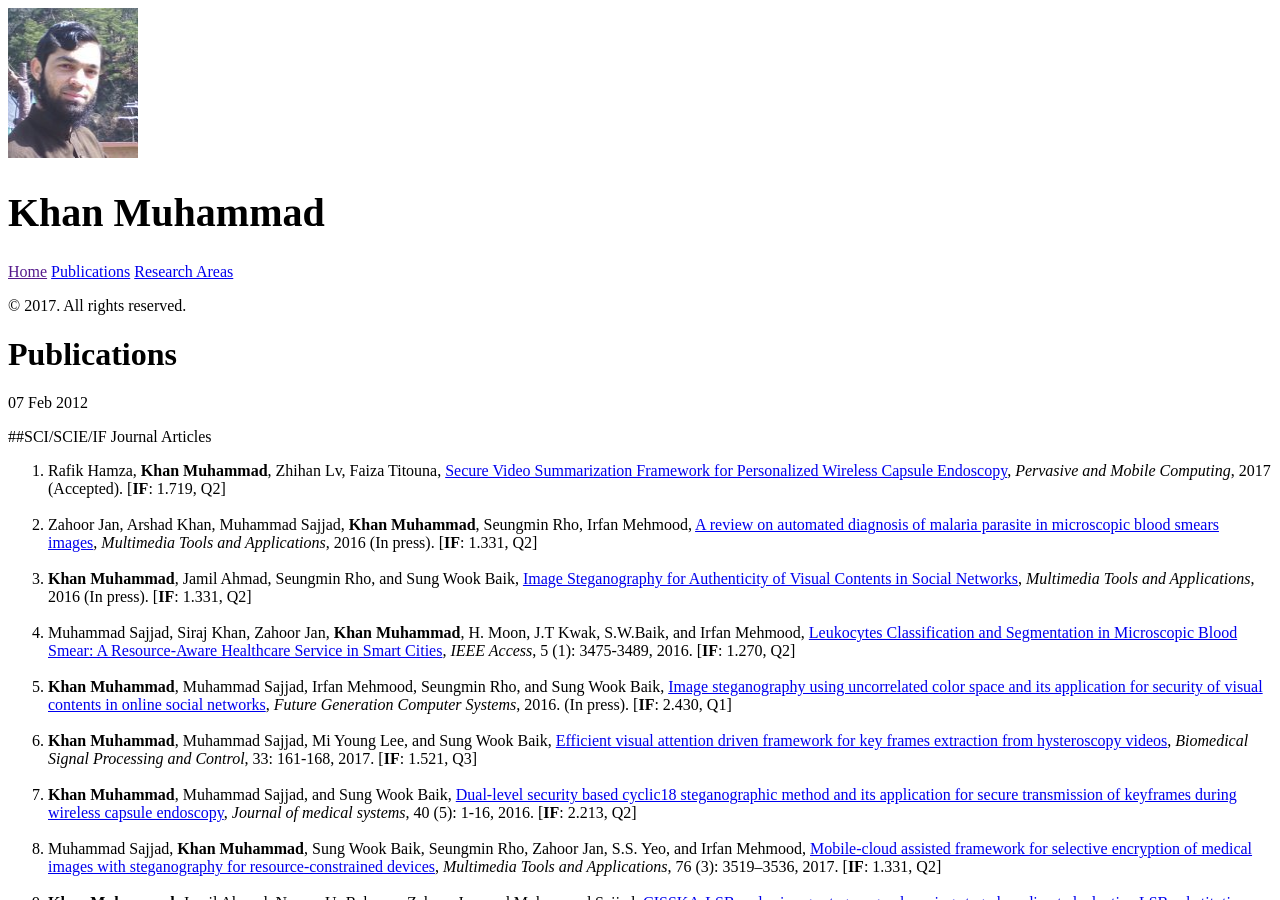
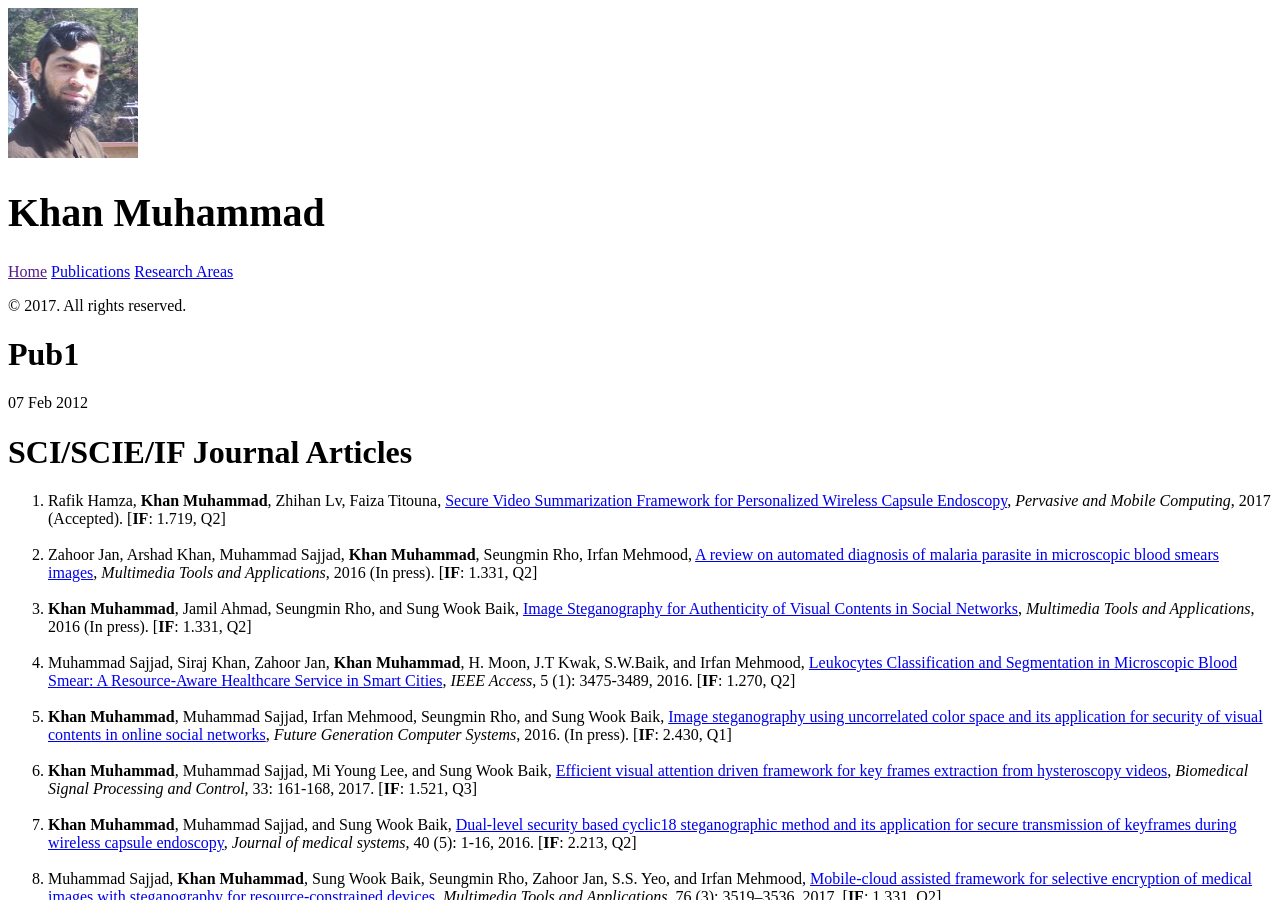
Before and after one commit to khan-muhammad/khan-muhammad.github.io, a Jekyll site: the page built from _posts/2012-02-07-pub1.md, in a window 1280 px wide and 900 px high. Built offline with Jekyll 4.4.1, drawn with Linux system fonts in a browser that asks for light colours; our own code applies the rules of GitHub Pages for plain Markdown files.

Commit message:
publication list changed

```diff
--- a/_posts/2012-02-07-pub1.md
+++ b/_posts/2012-02-07-pub1.md
@@ -1,10 +1,6 @@
----
-layout: post
-title: Publications
----
 
 
-##SCI/SCIE/IF Journal Articles
+<h1>SCI/SCIE/IF Journal Articles</h1>
 
 <ol>
 <li>
```
